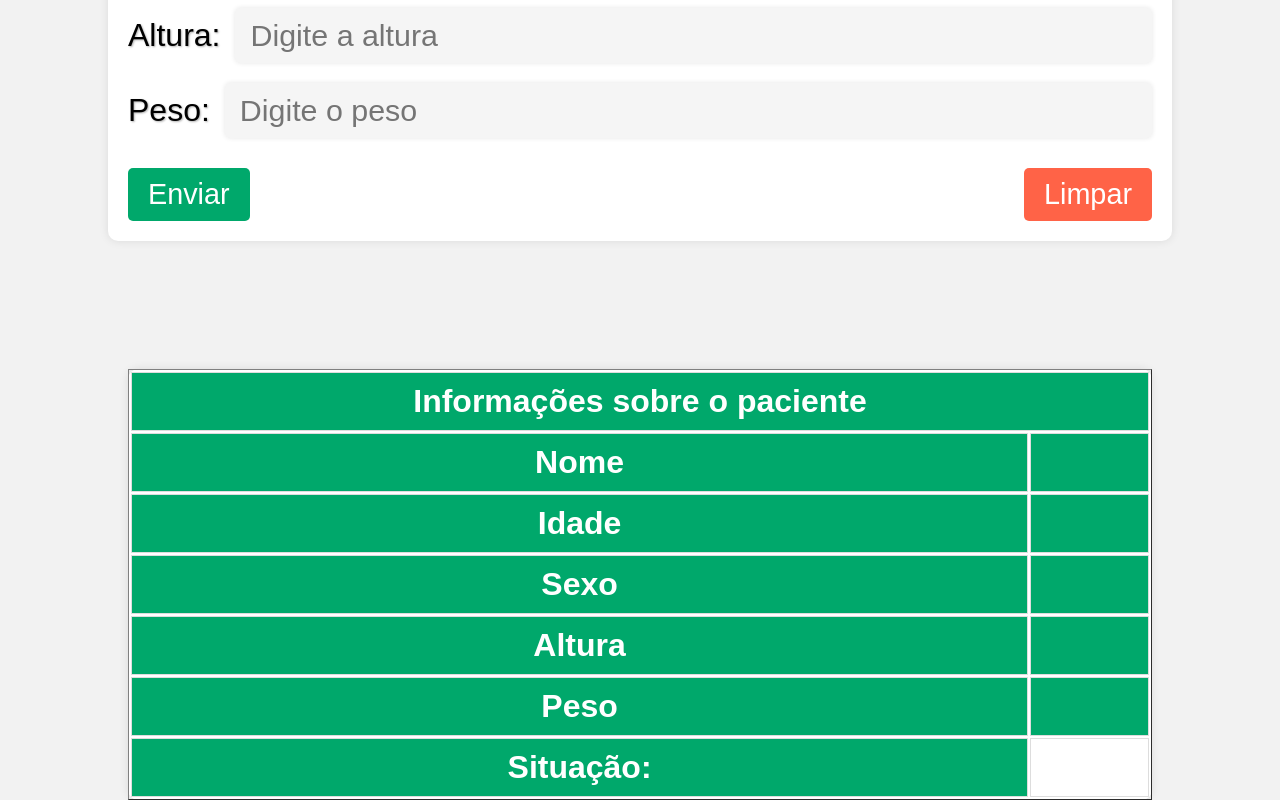
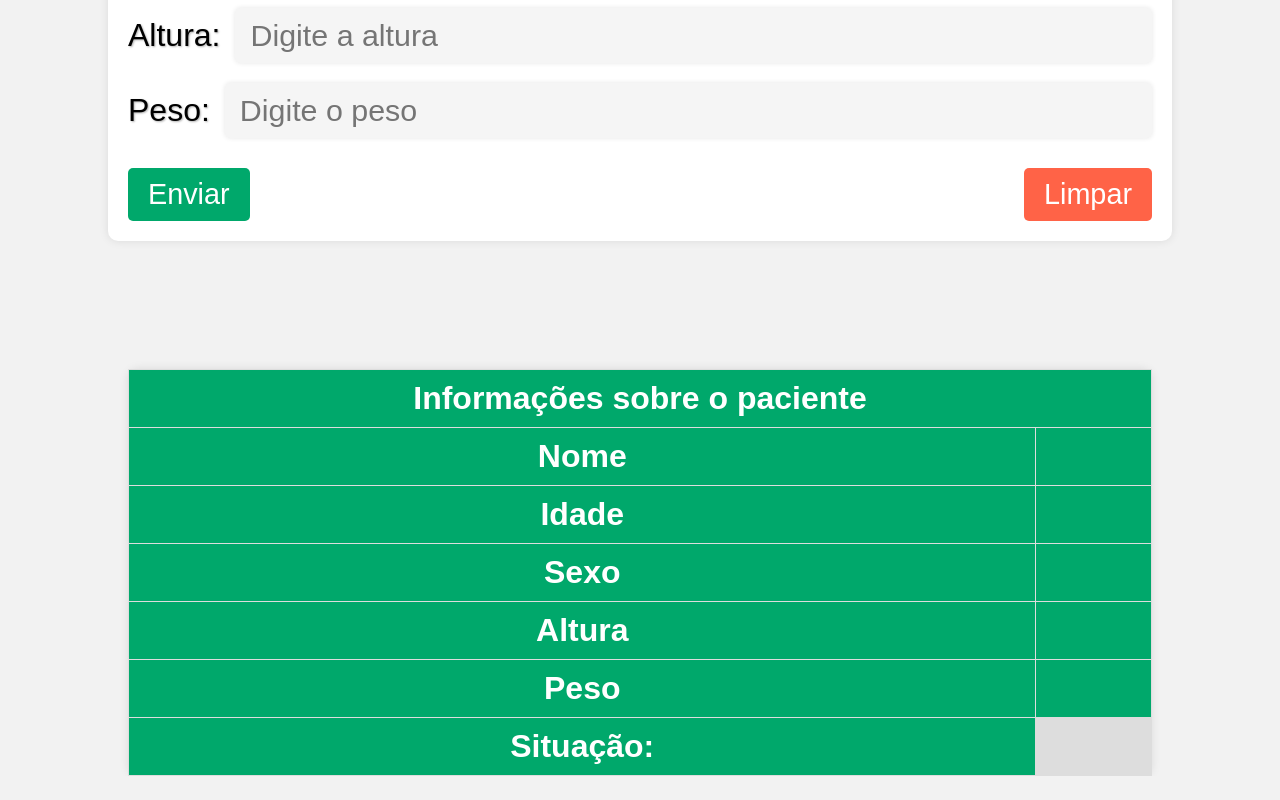
Before and after one commit to Amorim-EA/ATV_PWA_IMC, a website: page index.html in a window 1280 px wide. Shown: the part 494-1294 px from the top of the page. After the commit the page ends 1270 px from the top, so only its background shows below. Drawn offline with Linux system fonts and the light colour scheme.

Commit message:
Versão final definitiva 3.1

```diff
--- a/css/style.css
+++ b/css/style.css
@@ -82,6 +82,7 @@ header {
 
 table {
   width: 100%;
+  border-collapse: collapse;
 }
 
 table th,
@@ -98,5 +99,5 @@ table th {
 }
 
 #resultado {
-  background-color: white;
+  background-color: #ddd;
 }
```
